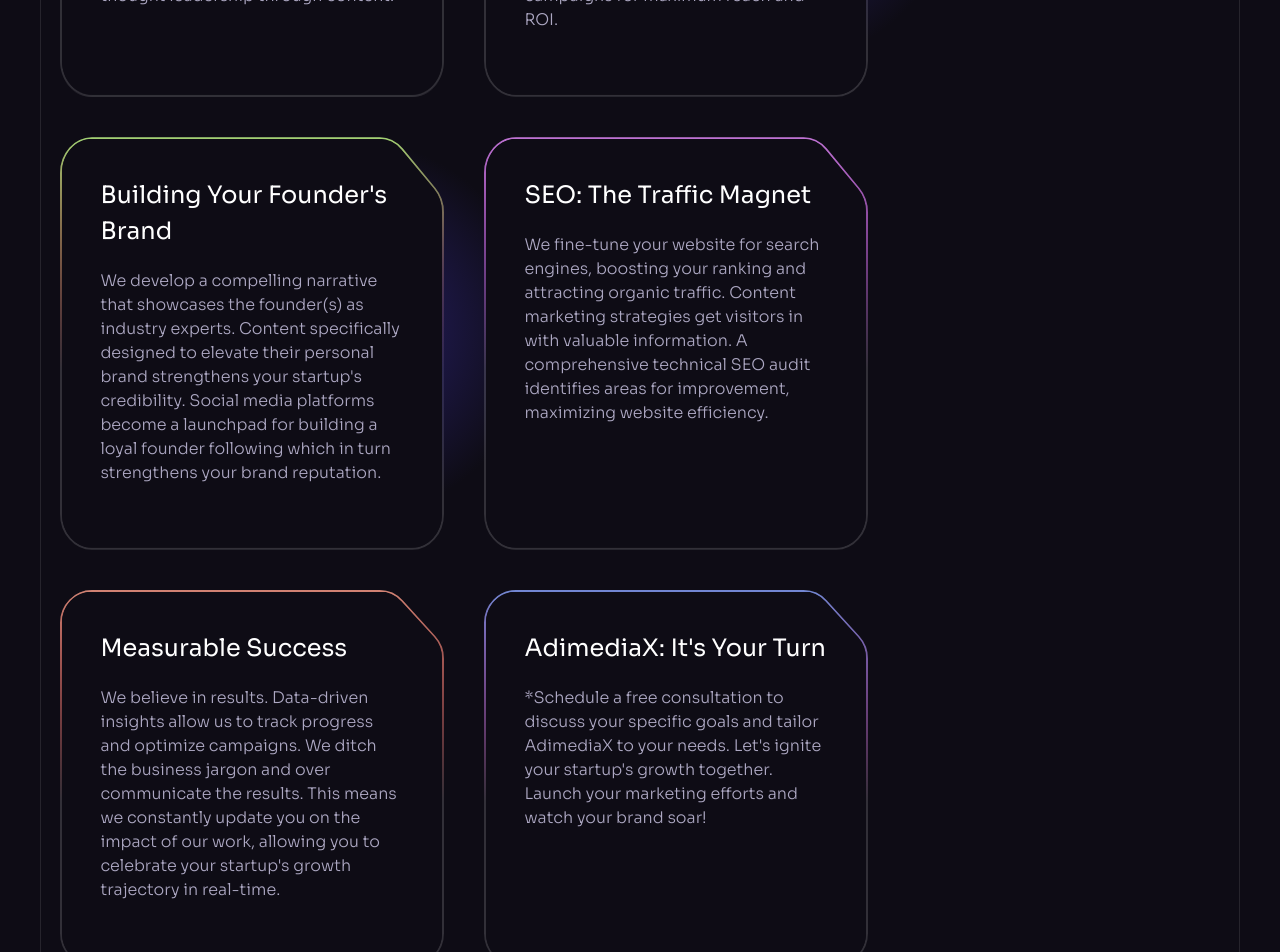
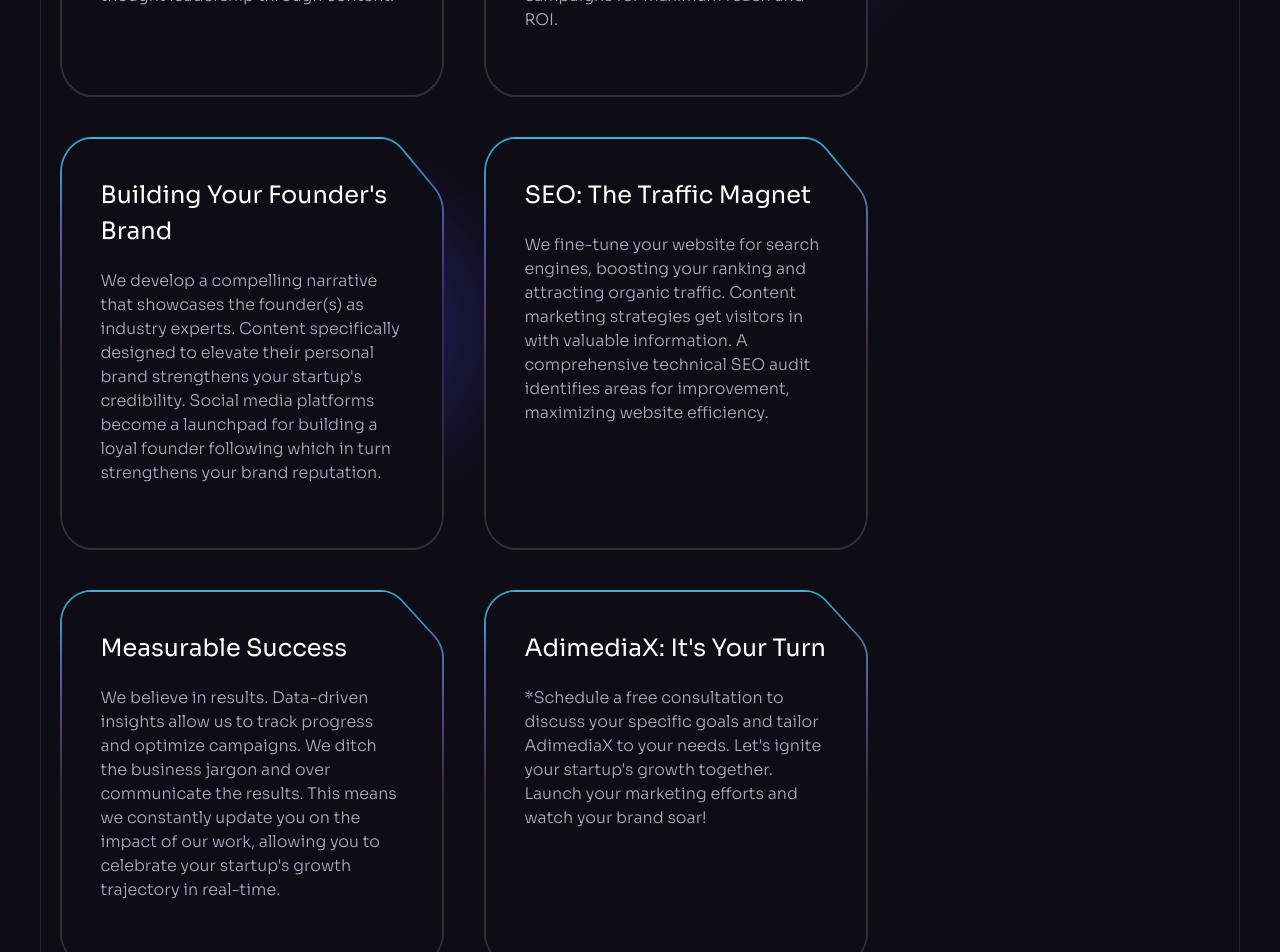
Before and after one commit to 4shreyas5/AdimediaX, a React (Vite) app: page / in a window 1280 px wide. Shown: the part 1560-2512 px from the top of the page. Built offline with nearby package versions, Linux system fonts and the light colour scheme.

Commit message:
Testing phase 3

```diff
--- a/src/constants/index.js
+++ b/src/constants/index.js
@@ -12,6 +12,7 @@
   figma,
   file02,
   framer,
+  benefitCard1,
   homeSmile,
   instagram,
   notification2,
@@ -295,7 +296,7 @@
     id: "0",
     title: "Content Creation Powerhouse",
     text: "We collaborate with you to understand your brand voice and target audience. Our team crafts a captivating content calendar for key social media platforms. Engaging texts, posts, and videos fuel your online presence and establish thought leadership through content.",
-    backgroundUrl: "./src/assets/benefits/card-1.png",
+    backgroundUrl: `${benefitCard1}`,
     iconUrl: benefitIcon1,
     imageUrl: benefitImage2,
   },
@@ -303,7 +304,7 @@
     id: "1",
     title: "Targeted Audience Growth",
     text: "We create a strong social media presence through strategic management. Laser-focused Facebook & Google Ads campaigns bring your ideal customers straight to your doorstep. Data analysis is our secret weapon, optimizing campaigns for maximum reach and ROI. ",
-    backgroundUrl: "./src/assets/benefits/card-2.svg",
+    backgroundUrl:`${benefitCard1}`,
     iconUrl: benefitIcon2,
     imageUrl: benefitImage2,
     light: true,
@@ -312,7 +313,7 @@
     id: "2",
     title: "Building Your Founder's Brand",
     text: " We develop a compelling narrative that showcases the founder(s) as industry experts. Content specifically designed to elevate their personal brand strengthens your startup's credibility. Social media platforms become a launchpad for building a loyal founder following which in turn strengthens your brand reputation.",
-    backgroundUrl: "./src/assets/benefits/card-4.svg",
+    backgroundUrl: "./src/assets/benefits/card-1.png",
     iconUrl: benefitIcon4,
     imageUrl: benefitImage2,
     light: true,
@@ -321,7 +322,7 @@
     id: "3",
     title: "SEO: The Traffic Magnet",
     text: "We fine-tune your website for search engines, boosting your ranking and attracting organic traffic. Content marketing strategies get visitors in with valuable information. A comprehensive technical SEO audit identifies areas for improvement, maximizing website efficiency.",
-    backgroundUrl: "./src/assets/benefits/card-3.svg",
+    backgroundUrl: "./src/assets/benefits/card-1.png",
     iconUrl: benefitIcon3,
     imageUrl: benefitImage2,
   },
@@ -329,7 +330,7 @@
     id: "4",
     title: "Measurable Success",
     text: "We believe in results. Data-driven insights allow us to track progress and optimize campaigns. We ditch the business jargon and over communicate the results.  This means we constantly update you on the impact of our work, allowing you to celebrate your startup's growth trajectory in real-time.",
-    backgroundUrl: "./src/assets/benefits/card-5.svg",
+    backgroundUrl: "./src/assets/benefits/card-1.png",
     iconUrl: benefitIcon1,
     imageUrl: benefitImage2,
   },
@@ -337,7 +338,7 @@
     id: "5",
     title: "AdimediaX: It's Your Turn",
     text: "*Schedule a free consultation to discuss your specific goals and tailor AdimediaX to your needs. Let's ignite your startup's growth together. Launch your marketing efforts and watch your brand soar!",
-    backgroundUrl: "./src/assets/benefits/card-6.svg",
+    backgroundUrl: "./src/assets/benefits/card-1.png",
     iconUrl: benefitIcon2,
     imageUrl: benefitImage2,
   },
```
